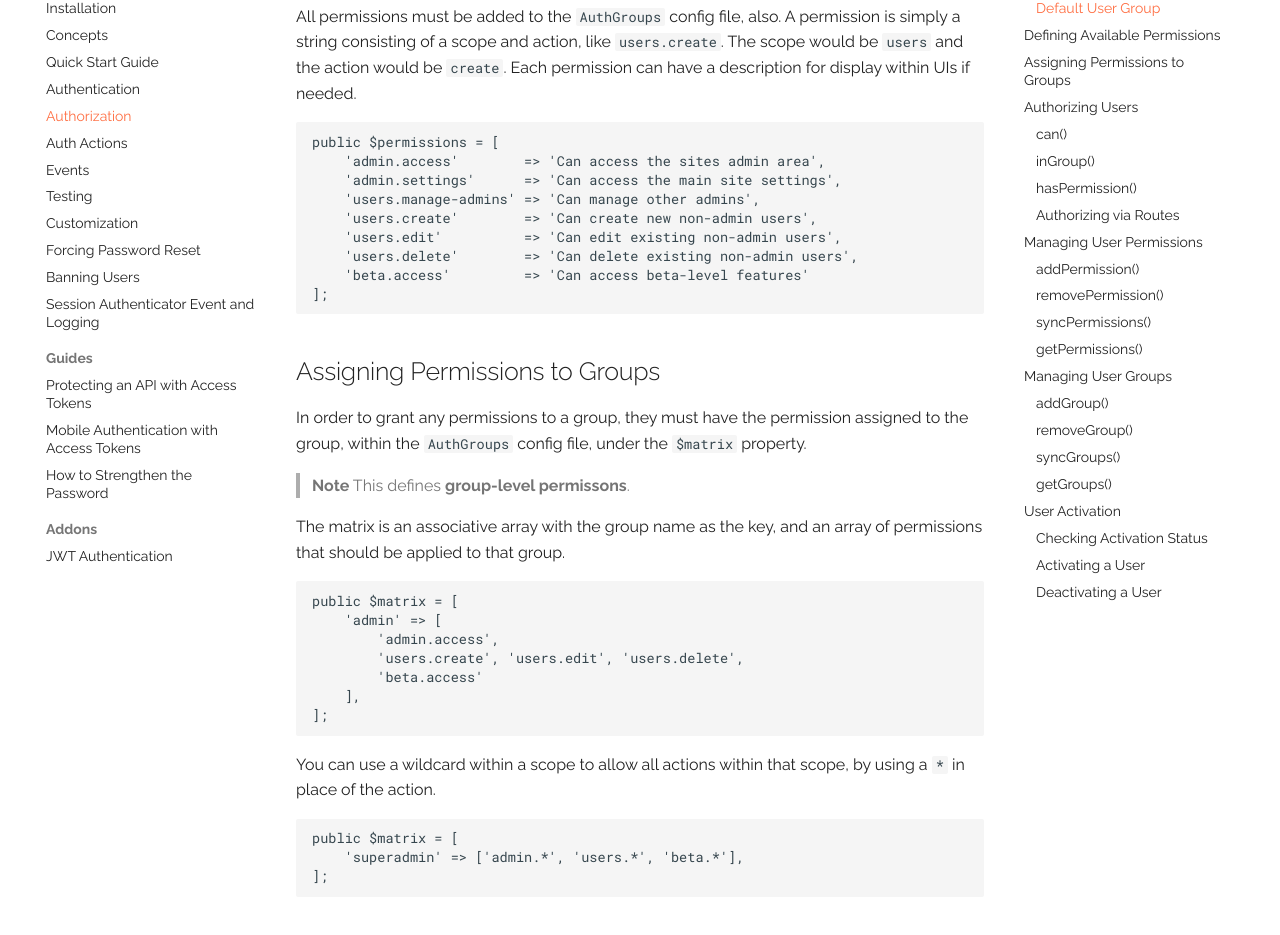
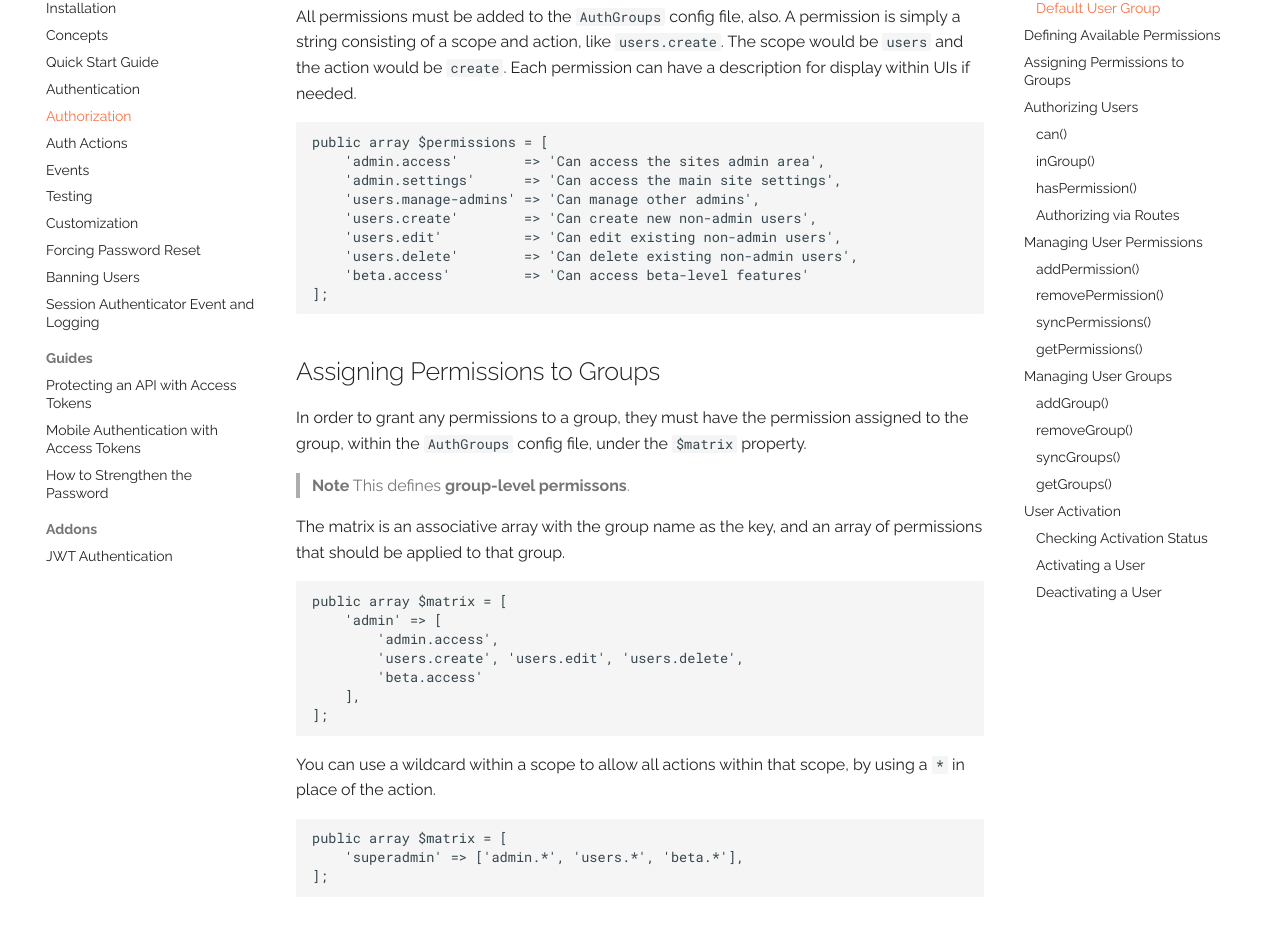
Before and after one commit to codeigniter4/shield, an MkDocs documentation site: the page built from docs/authorization.md, in a window 1280 px wide and 1400 px high, scrolled down 1722 px. Shown: the part 127-1062 px from the top of the window. Built offline with MkDocs 1.6.1 and Material for MkDocs 9.7.7, drawn with Linux system fonts in a browser that asks for light colours; comment, search, counter and statistics services are not loaded; a style sheet for code colours, icons or effects is not loaded; some of the changed text lies outside the part shown.

Commit message:
docs: add property types

````diff
--- a/docs/authorization.md
+++ b/docs/authorization.md
@@ -38,7 +38,7 @@ Groups are defined within the `Shield\Config\AuthGroups` config class.
 
 ```php
 
-public $groups = [
+public array $groups = [
     'superadmin' => [
         'title'       => 'Super Admin',
         'description' => 'Optional description of the group.',
@@ -66,7 +66,7 @@ a scope and action, like `users.create`. The scope would be `users` and the acti
 can have a description for display within UIs if needed.
 
 ```php
-public $permissions = [
+public array $permissions = [
     'admin.access'        => 'Can access the sites admin area',
     'admin.settings'      => 'Can access the main site settings',
     'users.manage-admins' => 'Can manage other admins',
@@ -88,7 +88,7 @@ The matrix is an associative array with the group name as the key,
 and an array of permissions that should be applied to that group.
 
 ```php
-public $matrix = [
+public array $matrix = [
     'admin' => [
         'admin.access',
         'users.create', 'users.edit', 'users.delete',
@@ -100,7 +100,7 @@ public $matrix = [
 You can use a wildcard within a scope to allow all actions within that scope, by using a `*` in place of the action.
 
 ```php
-public $matrix = [
+public array $matrix = [
     'superadmin' => ['admin.*', 'users.*', 'beta.*'],
 ];
 ```
````
